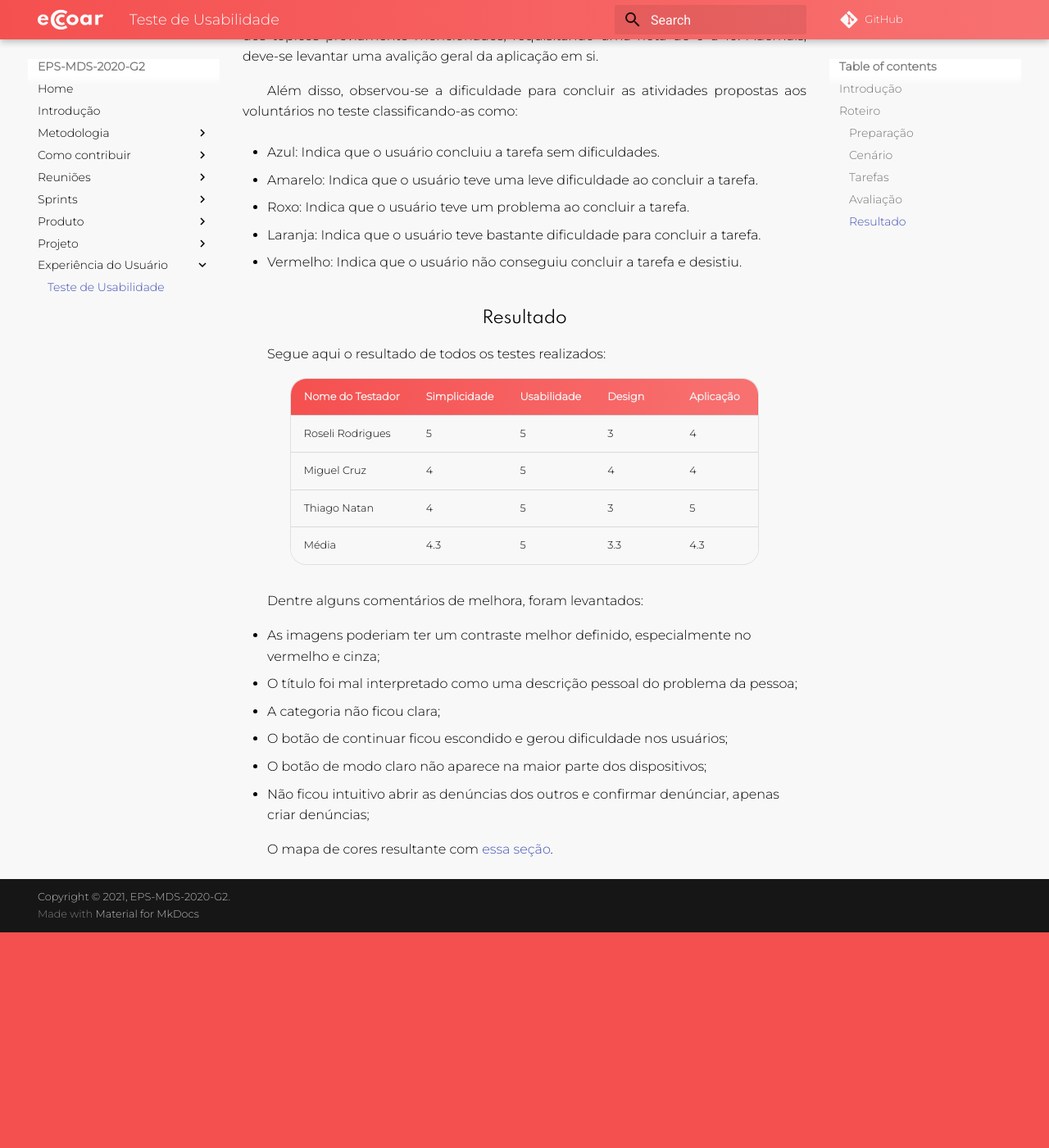
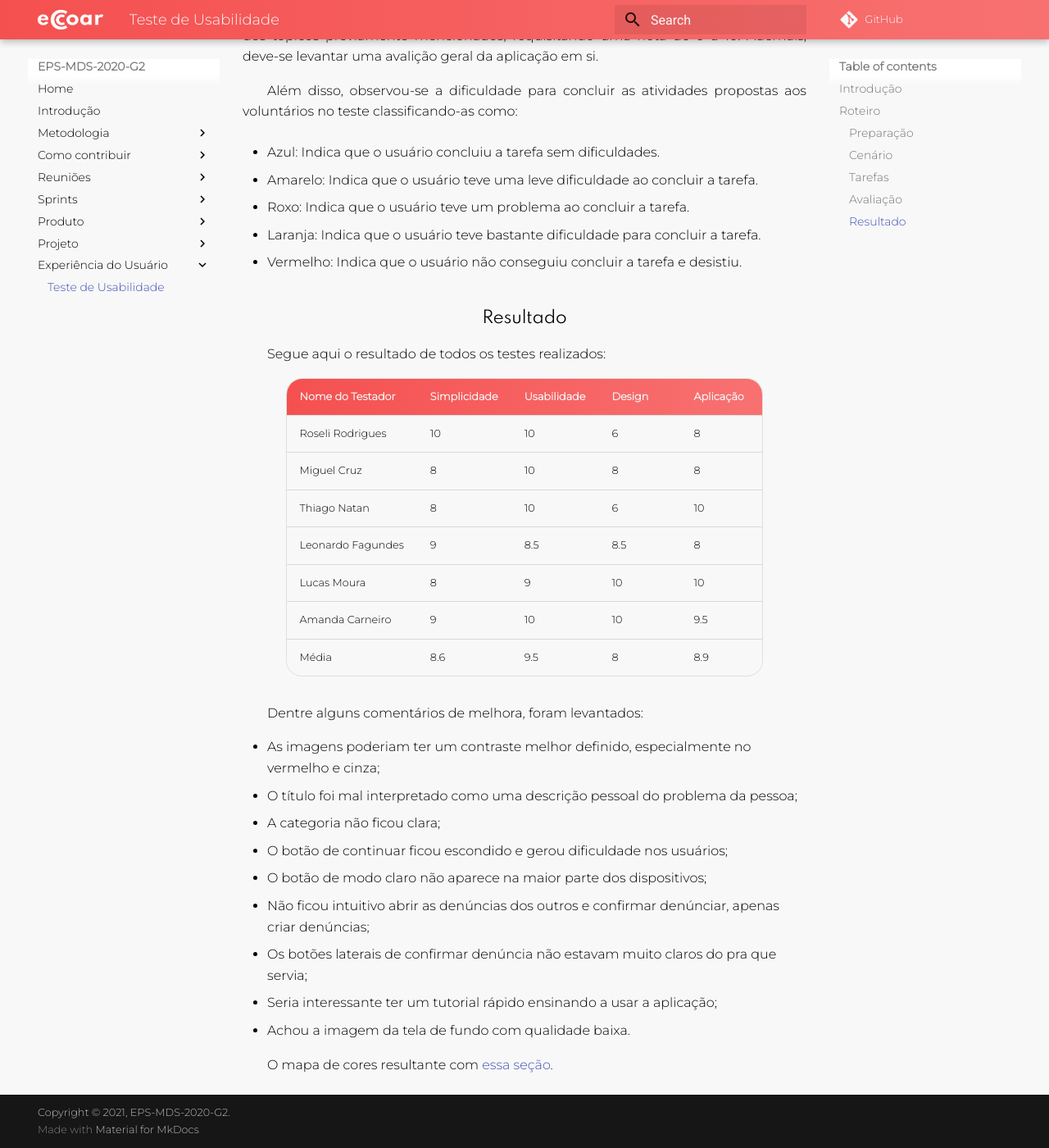
Before and after one commit to fga-eps-mds/2020.2-Eccoar, an MkDocs documentation site: the page built from docs/usuario/testesusabilidade.md, in a window 1280 px wide and 1400 px high, scrolled down 2112 px. Shown: the whole window at 82% size. Built offline with MkDocs 1.6.1 and Material for MkDocs 9.7.7, drawn with Linux system fonts in a browser that asks for light colours; comment, search, counter and statistics services are not loaded; old or Windows-style settings are respelled for this version of MkDocs; before the commit the page ends 3249 px from its top, so only the background shows below that.

Commit message:
Finish the teste de usabilidade page

```diff
--- a/docs/usuario/testesusabilidade.md
+++ b/docs/usuario/testesusabilidade.md
@@ -57,10 +57,13 @@ Segue aqui o resultado de todos os testes realizados:
 
 |Nome do Testador|Simplicidade|Usabilidade|Design|Aplicação|
 |--|--|--|--|--|
-|Roseli Rodrigues|5|5|3|4|
-|Miguel Cruz|4|5|4|4|
-|Thiago Natan|4|5|3|5|
-|Média|4.3|5|3.3|4.3|
+|Roseli Rodrigues|10|10|6|8|
+|Miguel Cruz|8|10|8|8|
+|Thiago Natan|8|10|6|10|
+|Leonardo Fagundes|9|8.5|8.5|8|
+|Lucas Moura|8|9|10|10|
+|Amanda Carneiro|9|10|10|9.5|
+|Média|8.6|9.5|8|8.9|
 
 Dentre alguns comentários de melhora, foram levantados:
 
@@ -70,5 +73,8 @@ Dentre alguns comentários de melhora, foram levantados:
 - O botão de continuar ficou escondido e gerou dificuldade nos usuários;
 - O botão de modo claro não aparece na maior parte dos dispositivos;
 - Não ficou intuitivo abrir as denúncias dos outros e confirmar denúnciar, apenas criar denúncias;
+- Os botões laterais de confirmar denúncia não estavam muito claros do pra que servia;
+- Seria interessante ter um tutorial rápido ensinando a usar a aplicação;
+- Achou a imagem da tela de fundo com qualidade baixa.
 
 O mapa de cores resultante com [essa seção](#avaliacao).
```
